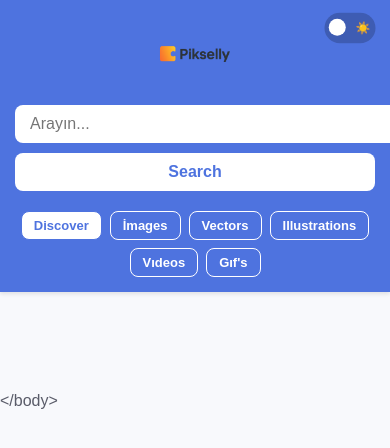
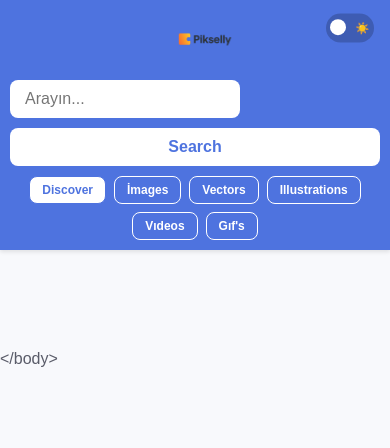
Before and after one commit to omerozdemir7/Pikselly, a website built with Vite: page src/index.html in a window 390 px wide. Built offline with nearby package versions, Linux system fonts and the light colour scheme; a script that the page names is missing; what simplelightbox would draw is missing.

Commit message:
'Update'

```diff
--- a/src/css/style.css
+++ b/src/css/style.css
@@ -505,9 +505,30 @@
 
 /* 576px ve Altı (Mobil) */
 @media (max-width: 576px) {
+  .header {
+    padding: 10px;
+  }
+
+  .logo {
+    left: 10px;
+  }
+
   .logo img {
-    width: 80px;
-    height: 80px;
+    width: 60px;
+    height: 60px;
+  }
+
+  .search-form input {
+    width: 200px;
+  }
+
+  .search-categories {
+    margin-top: 10px;
+  }
+
+  .category-btn {
+    padding: 6px 12px;
+    font-size: 12px;
   }
 
   main {
@@ -534,6 +555,6 @@
   .theme-switch-container {
     top: 10px;
     right: 10px;
-    transform: scale(0.85);
+    transform: scale(0.8);
   }
 }
```
